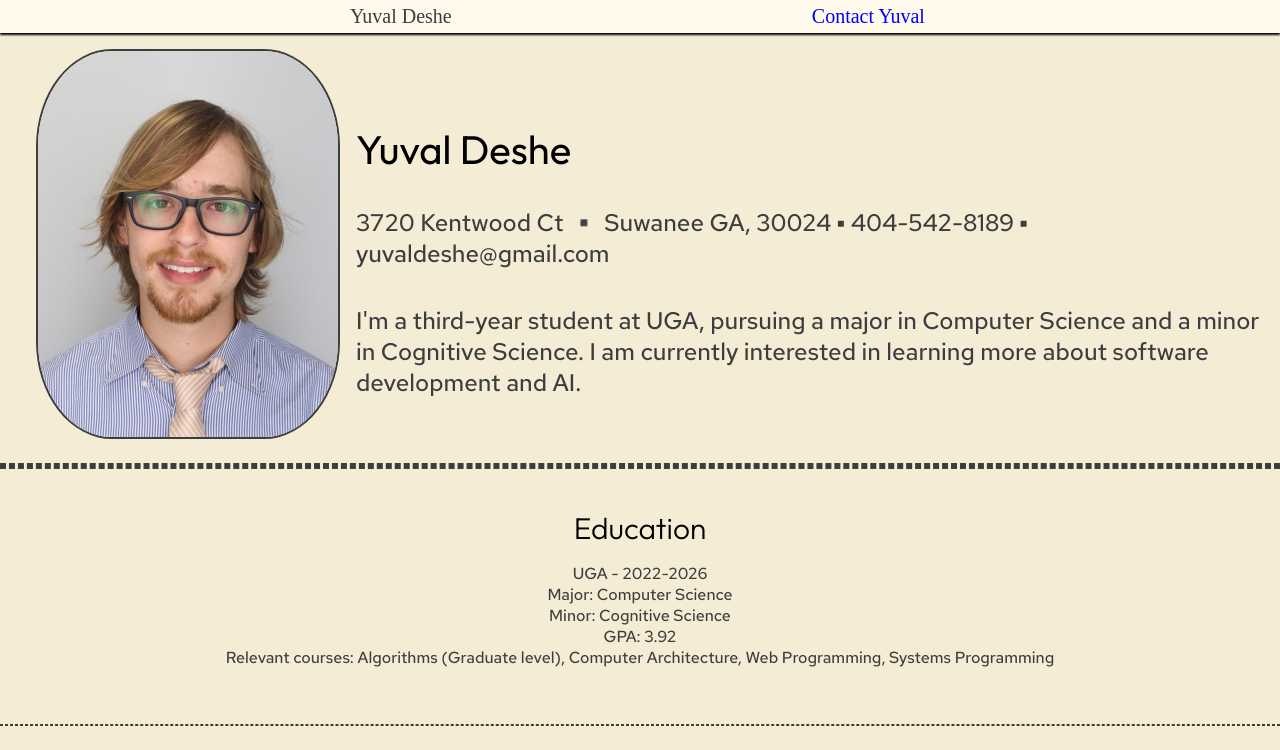
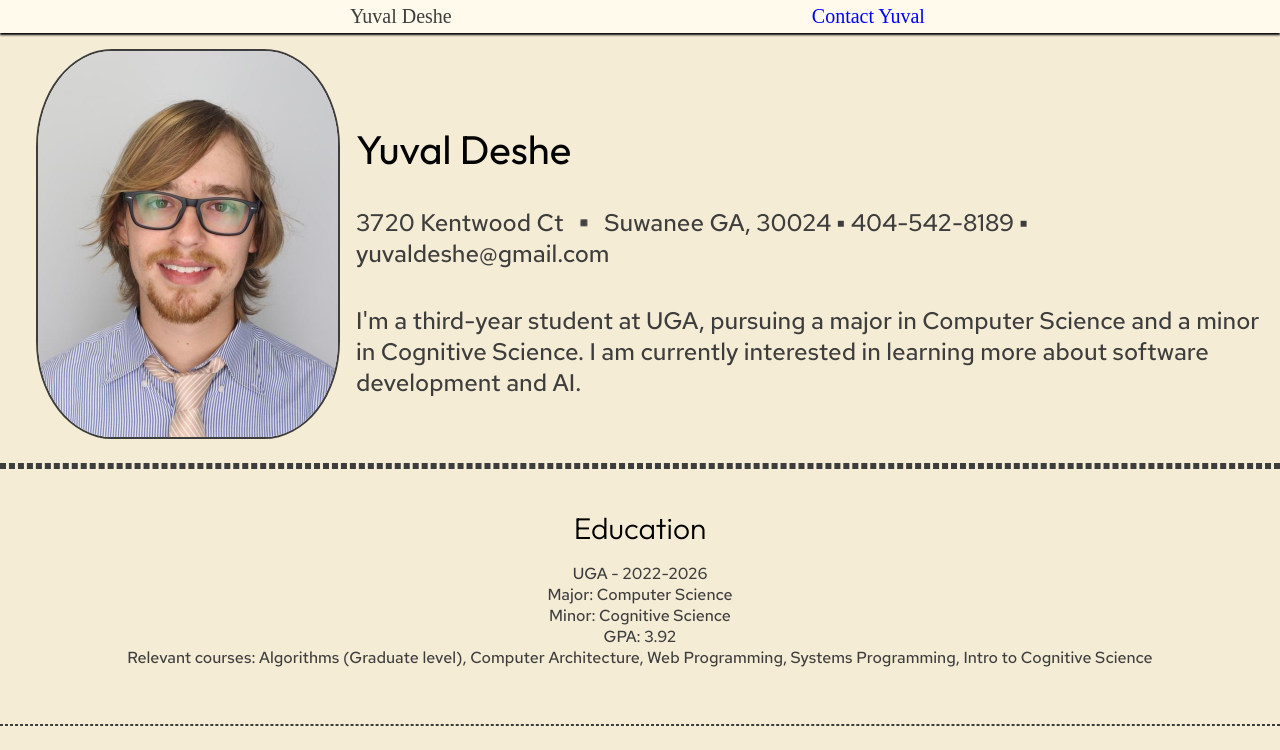
Before and after one commit to YuvalDeshe/yuvaldeshe.github.io, a plain HTML site: page index.html in a window 1280 px wide. Shown: the top 750 px of the page. Drawn offline with Linux system fonts and the light colour scheme.

Commit message:
Update index.html

```diff
--- a/index.html
+++ b/index.html
@@ -42,7 +42,7 @@
             <br>
             GPA: 3.92
             <br>
-            Relevant courses: Algorithms (Graduate level), Computer Architecture, Web Programming, Systems Programming
+            Relevant courses: Algorithms (Graduate level), Computer Architecture, Web Programming, Systems Programming, Intro to Cognitive Science
         </p>
     </section>
     <hr id="section-hr">
```
